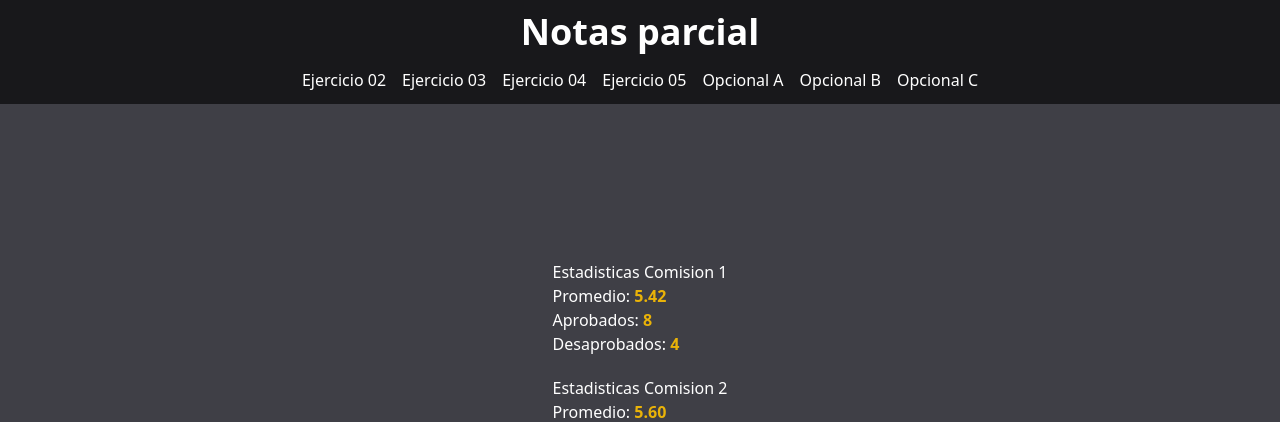
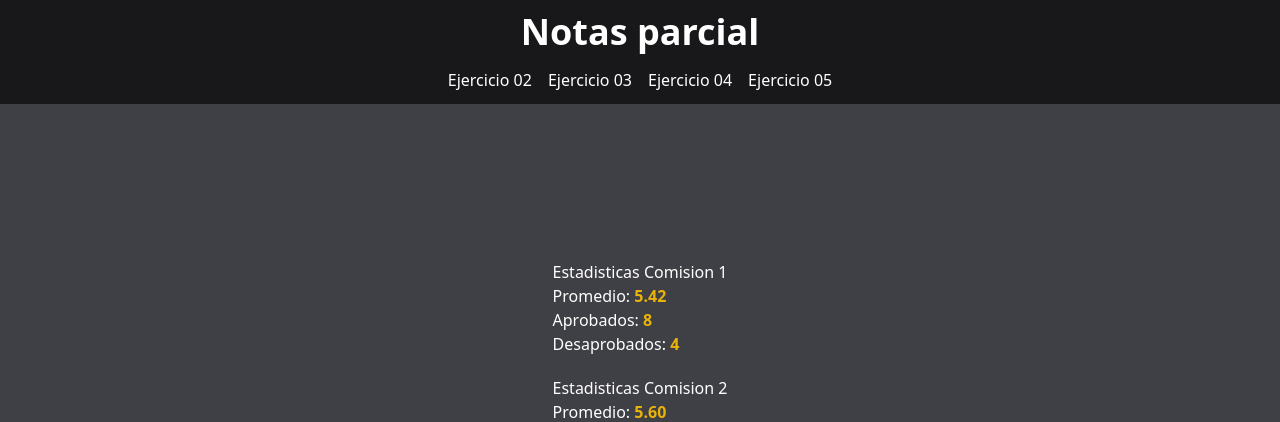
Before and after one commit to ivan2214/labo-2, a PHP site: page /Laboratorio-2/index.php in a window 1280 px wide. Shown: the top 422 px of the page. Run offline with PHP 8.4, Linux system fonts and the light colour scheme; some libraries are stand-ins or nearby versions.

Commit message:
feat(navigation): Temporarily hide optional exercises
Optional exercises links are hidden from navigation.

```diff
--- a/TP04-BongiovanniIvanAgustin/Ejercicio-02/php/encabezado.php
+++ b/TP04-BongiovanniIvanAgustin/Ejercicio-02/php/encabezado.php
@@ -42,7 +42,7 @@
                         Ejercicio 05
                     </a>
                 </li>
-                <li class="transition-all duration-500 hover:text-blue-500">
+             <!--    <li class="transition-all duration-500 hover:text-blue-500">
                     <a href="http://localhost/Laboratorio-2/TP04-BongiovanniIvanAgustin/Ejercicio-Opcionales-A">
                         Opcional A
                     </a>
@@ -58,7 +58,7 @@
                         Opcional C
                     </a>
                 </li>
-
+ -->
             </ul>
         </nav>
         <h1 class="text-4xl font-bold">Notas parcial</h1>
--- a/TP04-BongiovanniIvanAgustin/Ejercicio-03/php/encabezado.php
+++ b/TP04-BongiovanniIvanAgustin/Ejercicio-03/php/encabezado.php
@@ -42,7 +42,7 @@
                         Ejercicio 05
                     </a>
                 </li>
-                <li class="transition-all duration-500 hover:text-blue-500">
+            <!--     <li class="transition-all duration-500 hover:text-blue-500">
                     <a href="http://localhost/Laboratorio-2/TP04-BongiovanniIvanAgustin/Ejercicio-Opcionales-A">
                         Opcional A
                     </a>
@@ -58,7 +58,7 @@
                         Opcional C
                     </a>
                 </li>
-
+ -->
             </ul>
         </nav>
         <h1 class="text-4xl font-bold text-white">Pago semanal del personal de enfermería</h1>
--- a/TP04-BongiovanniIvanAgustin/Ejercicio-04/php/encabezado.php
+++ b/TP04-BongiovanniIvanAgustin/Ejercicio-04/php/encabezado.php
@@ -42,7 +42,7 @@
                         Ejercicio 05
                     </a>
                 </li>
-                <li class="transition-all duration-500 hover:text-blue-500">
+               <!--  <li class="transition-all duration-500 hover:text-blue-500">
                     <a href="http://localhost/Laboratorio-2/TP04-BongiovanniIvanAgustin/Ejercicio-Opcionales-A">
                         Opcional A
                     </a>
@@ -57,7 +57,7 @@
                     <a href="http://localhost/Laboratorio-2/TP04-BongiovanniIvanAgustin/Ejercicio-Opcionales-C">
                         Opcional C
                     </a>
-                </li>
+                </li> -->
 
             </ul>
         </nav>
--- a/TP04-BongiovanniIvanAgustin/Ejercicio-05/php/encabezado.php
+++ b/TP04-BongiovanniIvanAgustin/Ejercicio-05/php/encabezado.php
@@ -42,7 +42,7 @@
                         Ejercicio 05
                     </a>
                 </li>
-                <li class="transition-all duration-500 hover:text-blue-500">
+               <!--  <li class="transition-all duration-500 hover:text-blue-500">
                     <a href="http://localhost/Laboratorio-2/TP04-BongiovanniIvanAgustin/Ejercicio-Opcionales-A">
                         Opcional A
                     </a>
@@ -57,7 +57,7 @@
                     <a href="http://localhost/Laboratorio-2/TP04-BongiovanniIvanAgustin/Ejercicio-Opcionales-C">
                         Opcional C
                     </a>
-                </li>
+                </li> -->
 
             </ul>
         </nav>
```
